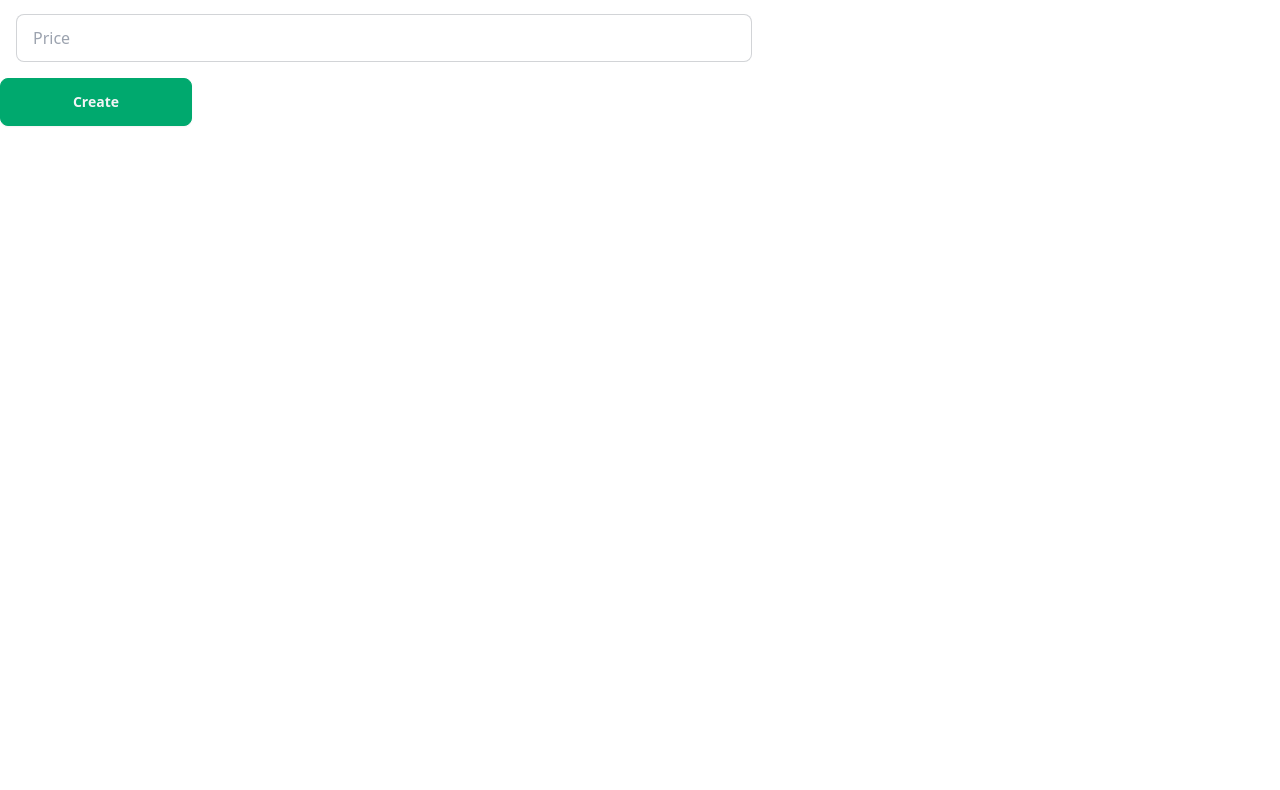
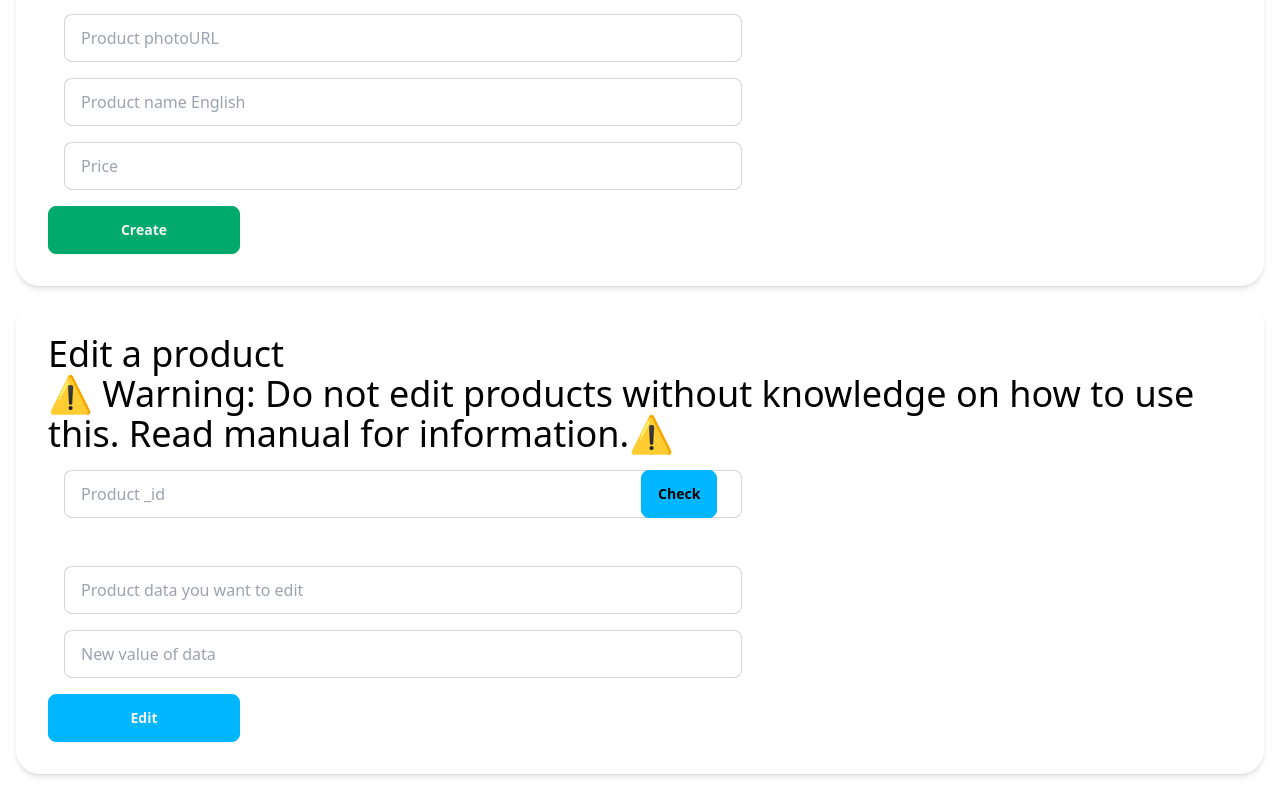
Before and after one commit to Hekt000r/market-site, a React (Vite) app in the folder client/: page /adminPage in a window 1280 px wide. Shown: the part 314-1104 px from the top of the page. Before the commit the page ends 800 px from the top, so only its background shows below. Built offline with nearby package versions, Linux system fonts and the light colour scheme.

Commit message:
updated products page editing pages + authentication in progress

```diff
--- a/client/src/components/Products.jsx
+++ b/client/src/components/Products.jsx
@@ -20,15 +20,18 @@ function Products() {
         {productsList.map((product, index) => (
           <>
             <li className="shadow-2xl  rounded-xl p-2 m-2 flex flex-col justify-center cursor-pointer transition duration-500 ease-in-out  hover:bg-gray-200 ">
-            <img
+              <a href={"/product/" + productsList[index]._id}>
+                <img
                   className="max-h-32  cursor-pointer flex"
                   src={productsList[index].photoURL}
                   alt=""
                 />
-              <h1 className="text-xs p-1 max-w-32 font-semibold">{product.displayEN}</h1>
-              <h1 className="text-xs p-1 max-w-32 font-semibold">{product.price}</h1>
-              <a href="#test">
-
+                <h1 className="text-xs p-1 max-w-32 font-semibold">
+                  {product.displayEN}
+                </h1>
+                <h1 className="text-xs p-1 max-w-32 font-semibold">
+                  {product.price}
+                </h1>
               </a>
             </li>
           </>
--- /dev/null
+++ b/client/src/components/adminLogin.jsx
@@ -0,0 +1,33 @@
+import React from "react";
+import { FaUser } from "react-icons/fa";
+import { FaKey } from "react-icons/fa";
+function AdminLogin() {
+  return (
+    <>
+      <div className="pb-16 shadow-md flex flex-col items-center justify-center">
+        <div className="shadow-lg p-12 flex flex-col items-center justify-center">
+          <img
+            src="https://i.imgur.com/svn4MIM.png"
+            className=" p-8 rounded-2xl h-48"
+            alt=""
+          />
+          <h1 className="text-5xl font-semibold text-wrap">
+            Добредојдовте, ве <br />
+            молиме најавете се.
+          </h1>
+          <label className="input input-bordered flex items-center w-96 gap-2 m-4 mt-12">
+            <FaUser />
+            <input type="text" className="grow" placeholder={"Username"} />
+          </label>
+          <label className="input input-bordered flex items-center w-96 gap-2 m-4 ">
+            <FaKey/>
+            <input type="text" className="grow" placeholder="Password" />
+          </label>
+          <button className="btn btn-success w-48 text-white"> Login </button>
+        </div>
+      </div>
+    </>
+  );
+}
+
+export default AdminLogin;
--- a/client/src/components/adminPage.jsx
+++ b/client/src/components/adminPage.jsx
@@ -2,31 +2,39 @@ import axios from "axios";
 import React, { useState } from "react";
 
 function AdminPage() {
+  // Create new product data
   const [name, setName] = useState("");
   const [displayEN, setdisplayEN] = useState("");
   const [photoURL, setPhotoURL] = useState("");
   const [price, setPrice] = useState("");
-
+  // Edit product variables
+  const [product, setProduct] = useState("");
+  const [productID, setProductID] = useState("");
   const handleCreate = () => {
     const productData = {
       name,
       displayEN,
       photoURL,
-      price
+      price,
     };
 
     axios
       .get(`/api/createProduct?productOBJ=${JSON.stringify(productData)}`)
-      .then(res => {
-        console.log('Product created:', res.data);
+      .then((res) => {
+        console.log("Product created:", res.data);
       })
-      .catch(err => {
-        console.error('Error creating product:', err);
+      .catch((err) => {
+        console.error("Error creating product:", err);
       });
   };
   return (
-    <div>
+    <>
+      <div className="p-8 m-4 shadow-md rounded-3xl">
         <h1 className="text-4xl text-black">Create a new product</h1>
+        <h1 className="text-4xl text-black">
+          ⚠️ Warning DO not use this to edit products, read manual for more
+          information ⚠️
+        </h1>
         <div className="w-[60%]">
           <label className="input input-bordered flex items-center gap-2 m-4">
             <input
@@ -68,11 +76,77 @@ function AdminPage() {
               }}
             />
           </label>
-      <button className="btn btn-success text-gray-100 w-48" onClick={handleCreate}>
+          <button
+            className="btn btn-success text-gray-100 w-48"
+            onClick={handleCreate}
+          >
             Create
           </button>
         </div>
       </div>
+      <div className="p-8 m-4 shadow-md rounded-3xl">
+        <h1 className="text-4xl text-black">Edit a product</h1>
+        <h1 className="text-4xl text-black">
+          ⚠️ Warning: Do not edit products without knowledge on how to use this.
+          Read manual for information.⚠️
+        </h1>
+        <div className="w-[60%]">
+          <label className="input input-bordered flex items-center gap-2 m-4">
+            <input
+              type="text"
+              className="grow"
+              placeholder="Product _id"
+              onChange={(e) => {
+                setProductID(e.target.value);
+              }}
+            />
+            <button
+              onClick={() => {
+                axios.get(`/api/product/${productID}`).then(
+                  (res) => {
+                    console.log("yes")
+                    setProduct(res.data)
+                    console.table(res.data)
+                  }
+                );
+              }}
+              className="btn btn-info"
+            >
+              Check
+            </button>
+            <h1>{product?.name}</h1>
+          </label>
+
+          <label className="input input-bordered flex items-center gap-2 m-4 mt-12">
+            <input
+              type="text"
+              className="grow"
+              placeholder="Product data you want to edit"
+              onChange={(e) => {
+                setName(e.target.value);
+              }}
+            />
+          </label>
+          <label className="input input-bordered flex items-center gap-2 m-4">
+            <input
+              type="text"
+              className="grow"
+              placeholder="New value of data"
+              onChange={(e) => {
+                setName(e.target.value);
+              }}
+            />
+          </label>
+
+          <button
+            className="btn btn-info text-gray-100 w-48"
+            onClick={handleCreate}
+          >
+            Edit
+          </button>
+        </div>
+      </div>
+    </>
   );
 }
 
--- a/client/src/main.jsx
+++ b/client/src/main.jsx
@@ -12,6 +12,7 @@ import Flyer from './components/Flyer.jsx'
 import AdminPage from './components/adminPage.jsx'
 import Map from './components/Map.jsx'
 import ProductPage from './components/productPage.jsx'
+import AdminLogin from './components/adminLogin.jsx'
 const router = createBrowserRouter([
   {
     path: "/",
@@ -36,6 +37,10 @@ const router = createBrowserRouter([
   {
     path: "/product/:id",
     element: <ProductPage/>
+  },
+  {
+    path: "/admin-login-stokomak",
+    element: <AdminLogin/>
   }
 ]);
 
```
Also changed, not shown: 1 other file (tests, documents, lock files or other folders). Lines whose indentation alone changed are shown as unchanged.
